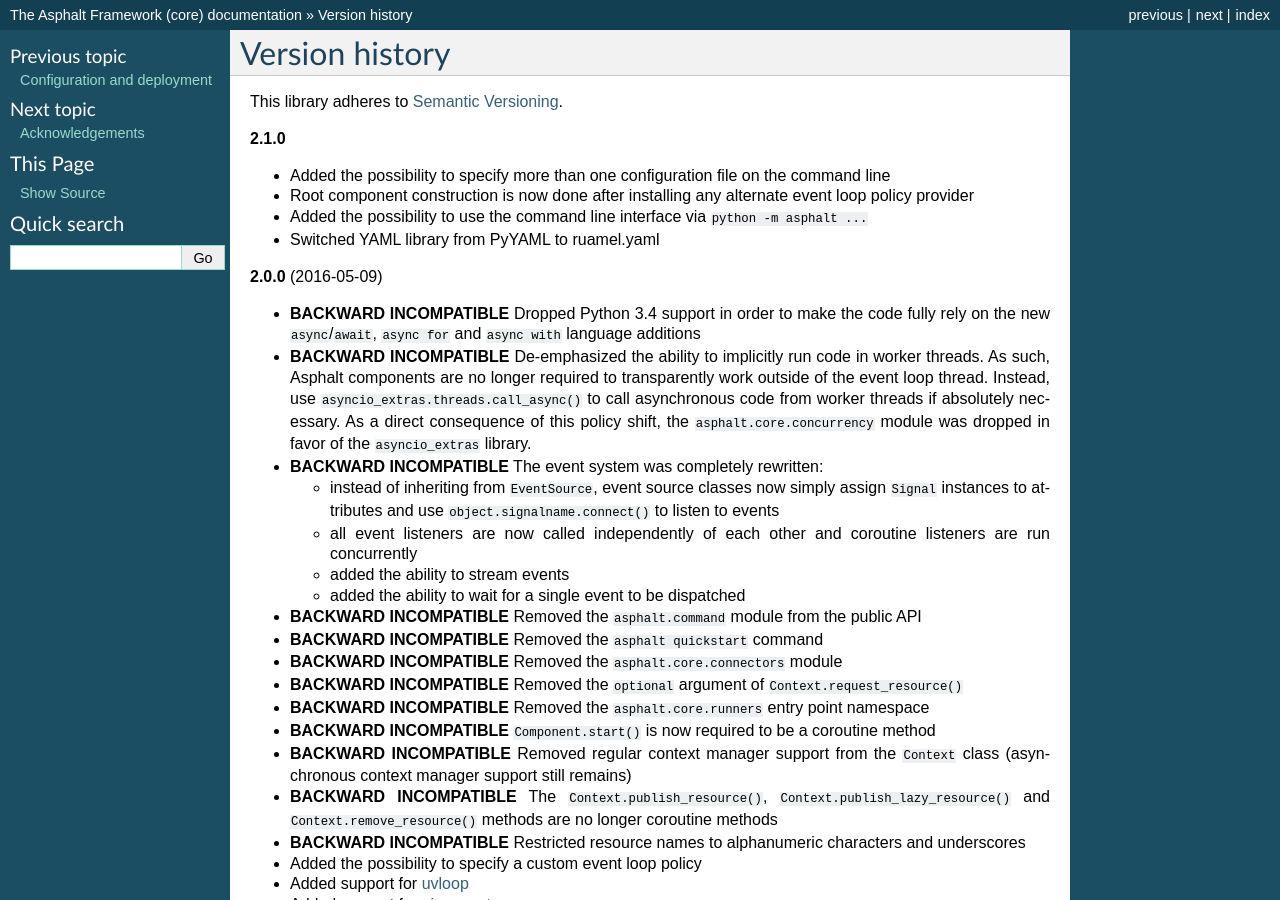
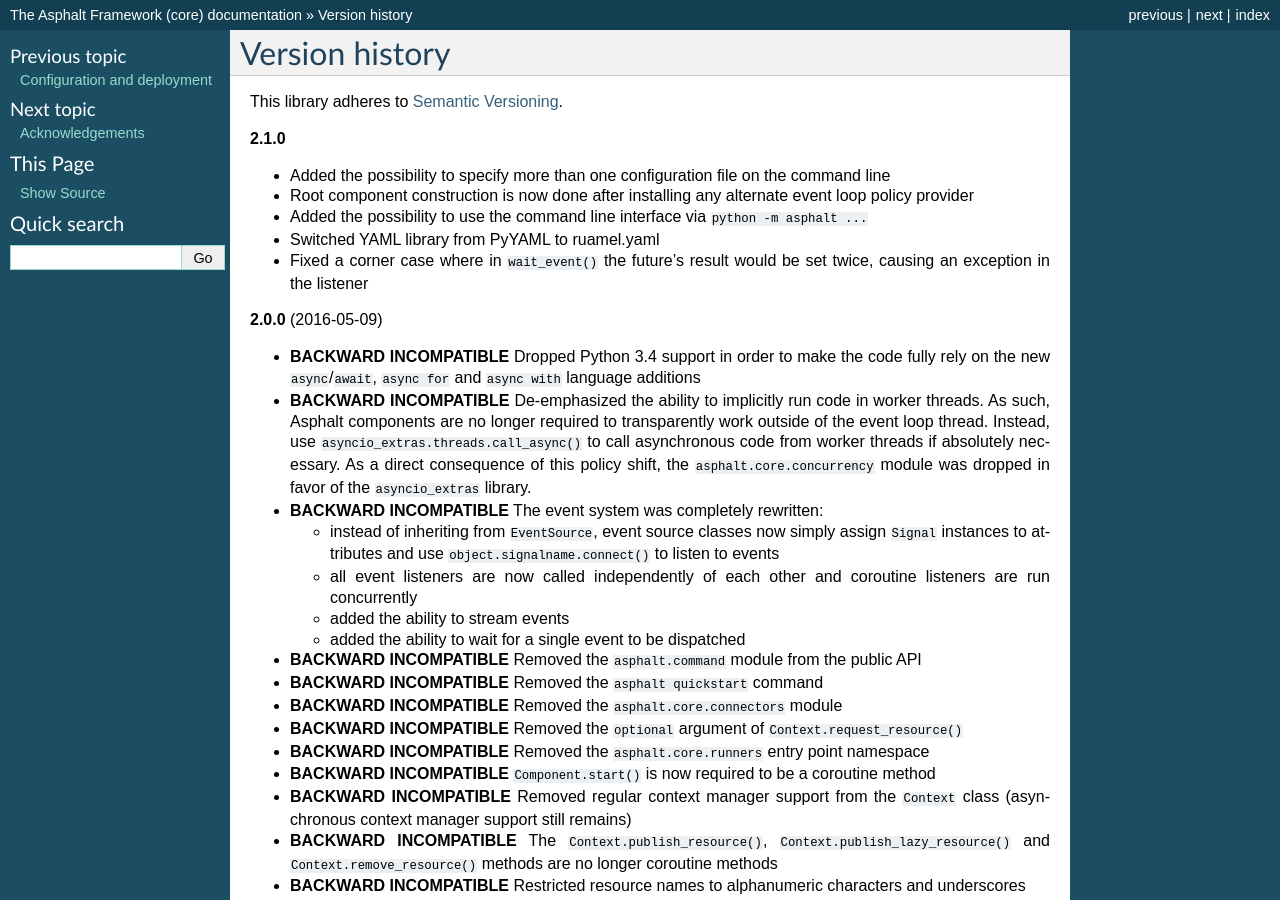
Before and after one commit to asphalt-framework/asphalt, a Sphinx documentation site: the page built from docs/versionhistory.rst, in a window 1280 px wide and 900 px high. Built offline with Sphinx 7.4.7, drawn with Linux system fonts in a browser that asks for light colours.

Commit message:
Added note about issue #8 in the version history

```diff
--- a/docs/versionhistory.rst
+++ b/docs/versionhistory.rst
@@ -9,6 +9,8 @@ This library adheres to `Semantic Versioning <http://semver.org/>`_.
 - Root component construction is now done after installing any alternate event loop policy provider
 - Added the possibility to use the command line interface via ``python -m asphalt ...``
 - Switched YAML library from PyYAML to ruamel.yaml
+- Fixed a corner case where in ``wait_event()`` the future's result would be set twice, causing an
+  exception in the listener
 
 **2.0.0** (2016-05-09)
 
```
